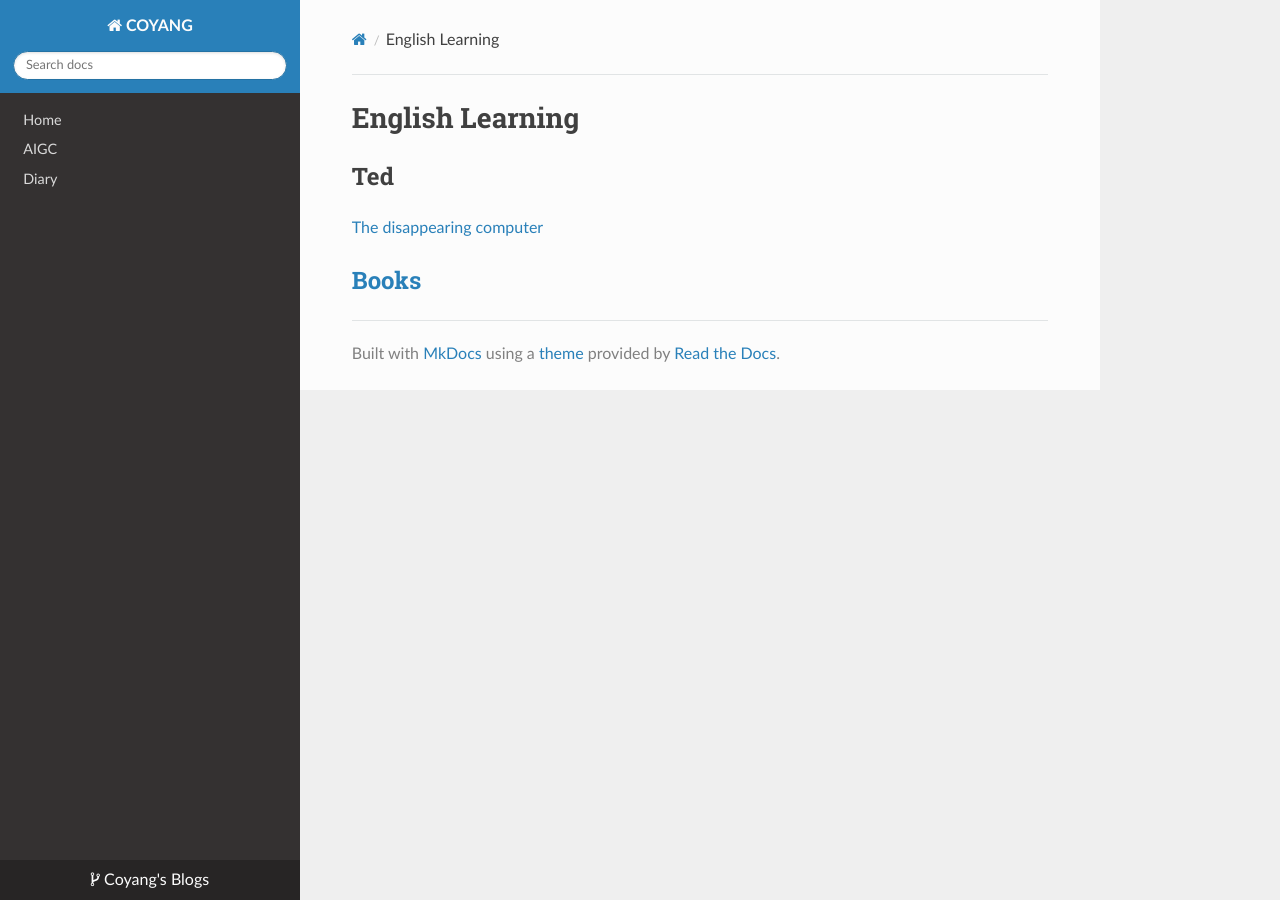
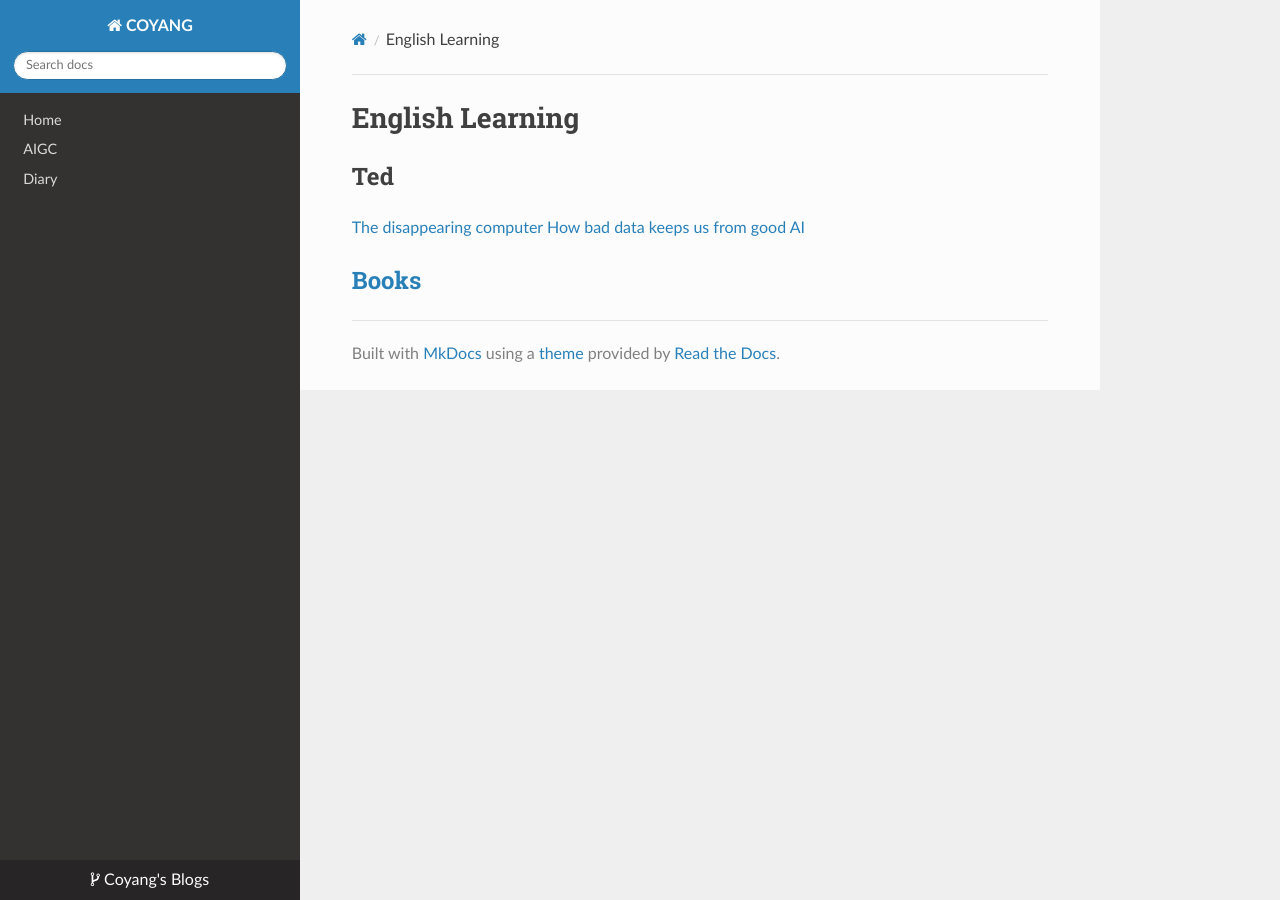
Before and after one commit to coyang/blogs, an MkDocs documentation site: the page built from docs/english_learning/index.md, in a window 1280 px wide. Built offline with MkDocs 1.6.1, drawn with Linux system fonts in a browser that asks for light colours; nearby versions of some CDN libraries.

Commit message:
Add How bad data keeps us from good AI

```diff
--- a/docs/english_learning/index.md
+++ b/docs/english_learning/index.md
@@ -3,5 +3,6 @@
 ## Ted
 
 [The disappearing computer](./ted/the_disappearing_computer.md)
+[How bad data keeps us from good AI](./ted/how_bad_data_keeps_us_from_good_AI.pdf)
 
 ## [Books](./books_note/index.md)
```
Also changed, not shown: 1 other file.
